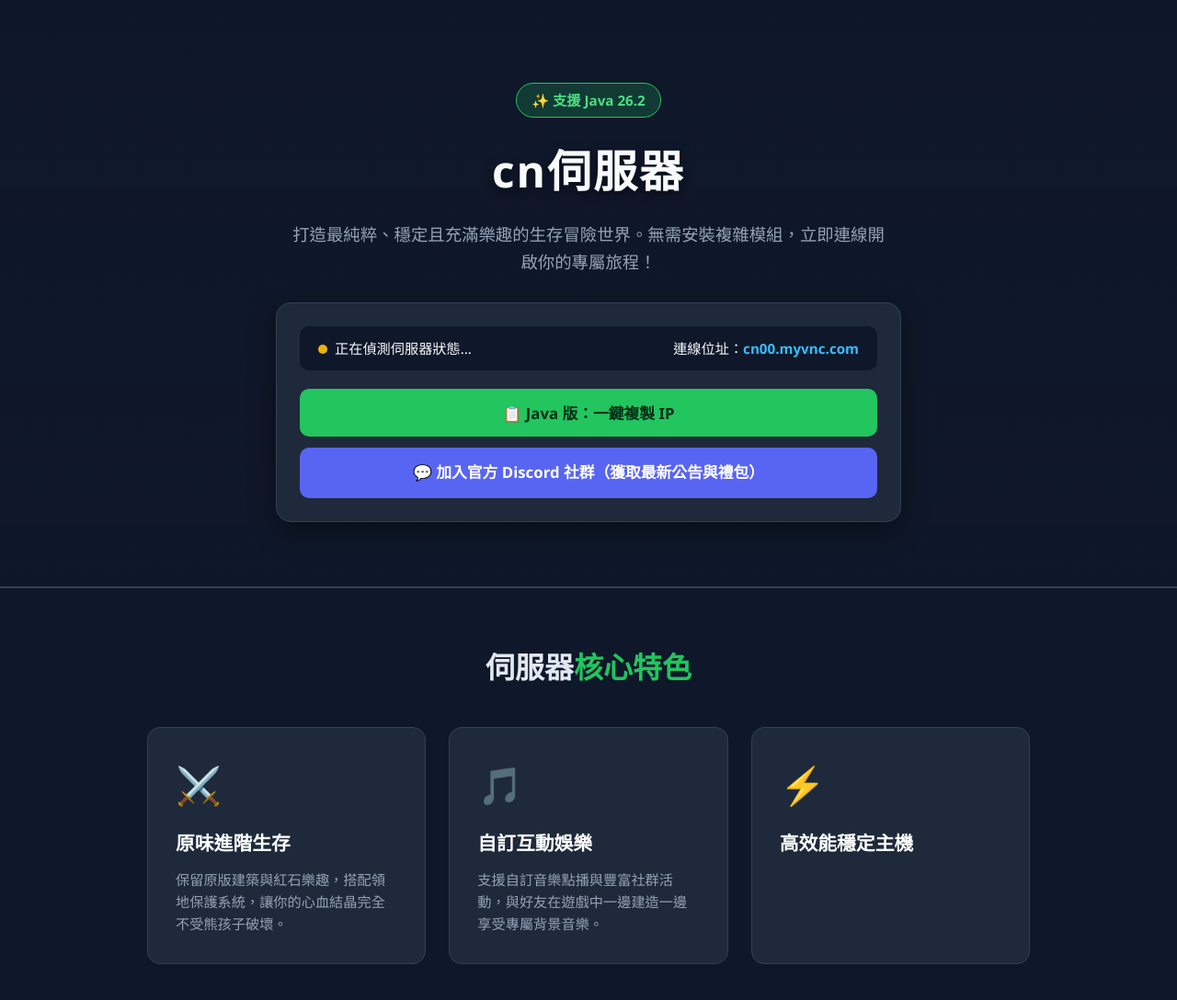
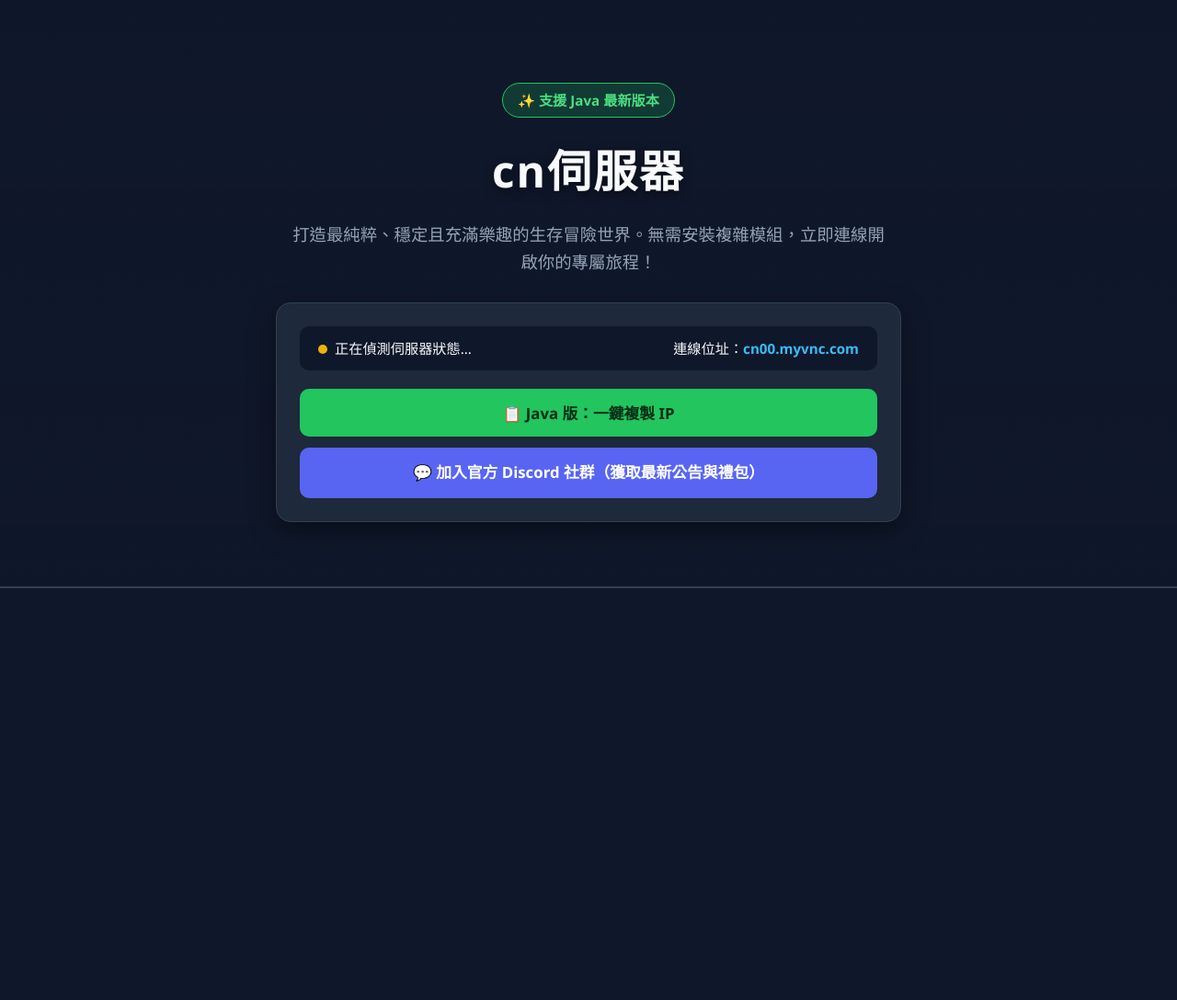
Before and after one commit to cn00cc/cn00.github.io, a plain HTML site: page index.html in a window 1280 px wide. Shown: the whole page at 92% size. After the commit the page ends 800 px from the top, so only its background shows below. Drawn offline with Linux system fonts and the light colour scheme.

Commit message:
Change Java support message and update IP toast
Updated the server support message and modified the toast message for IP copying.

```diff
--- a/index.html
+++ b/index.html
@@ -115,7 +115,7 @@
 <body>
 
     <header>
-        <div class="badge">✨ 支援 Java 26.2</div>
+        <div class="badge">✨ 支援 Java 最新版本</div>
         <h1>cn伺服器</h1>
         <p class="hero-desc">打造最純粹、穩定且充滿樂趣的生存冒險世界。無需安裝複雜模組，立即連線開啟你的專屬旅程！</p>
 
@@ -132,25 +132,4 @@
             </div>
 
             <div class="toast" id="toast-msg">
-                ✅ 已複製 IP（<span id="toast-ip"></span>）！請開啟 Minecraft ➔ 多人遊戲 ➔ 新增伺服器 ➔ 按 Ctrl+V 貼上即可連線！
-            </div>
-        </div>
-    </header>
-
-    <section>
-        <h2>伺服器<span>核心特色</span></h2>
-        <div class="features">
-            <div class="card">
-                <div class="card-icon">⚔️</div>
-                <h3>原味進階生存</h3>
-                <p>保留原版建築與紅石樂趣，搭配領地保護系統，讓你的心血結晶完全不受熊孩子破壞。</p>
-            </div>
-            <div class="card">
-                <div class="card-icon">🎵</div>
-                <h3>自訂互動娛樂</h3>
-                <p>支援自訂音樂點播與豐富社群活動，與好友在遊戲中一邊建造一邊享受專屬背景音樂。</p>
-            </div>
-            <div class="card">
-                <div class="card-icon">⚡</div>
-                <h3>高效能穩定主機</h3>
-                <p>
+                ✅ 已複製 IP（<span id="toast-ip">cn00.myvnc.com</span>）！請開啟 Minecraft ➔ 多人遊戲 ➔ 新增伺服器 ➔
```
